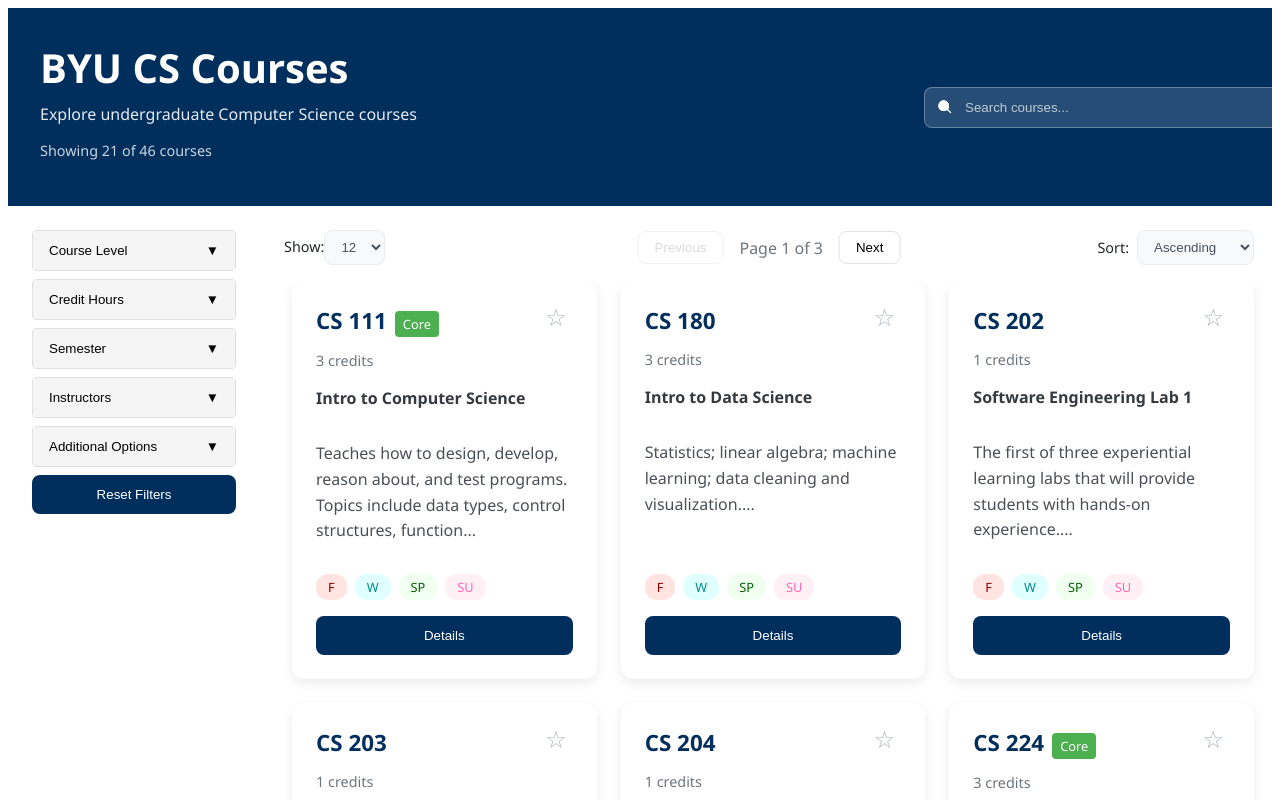
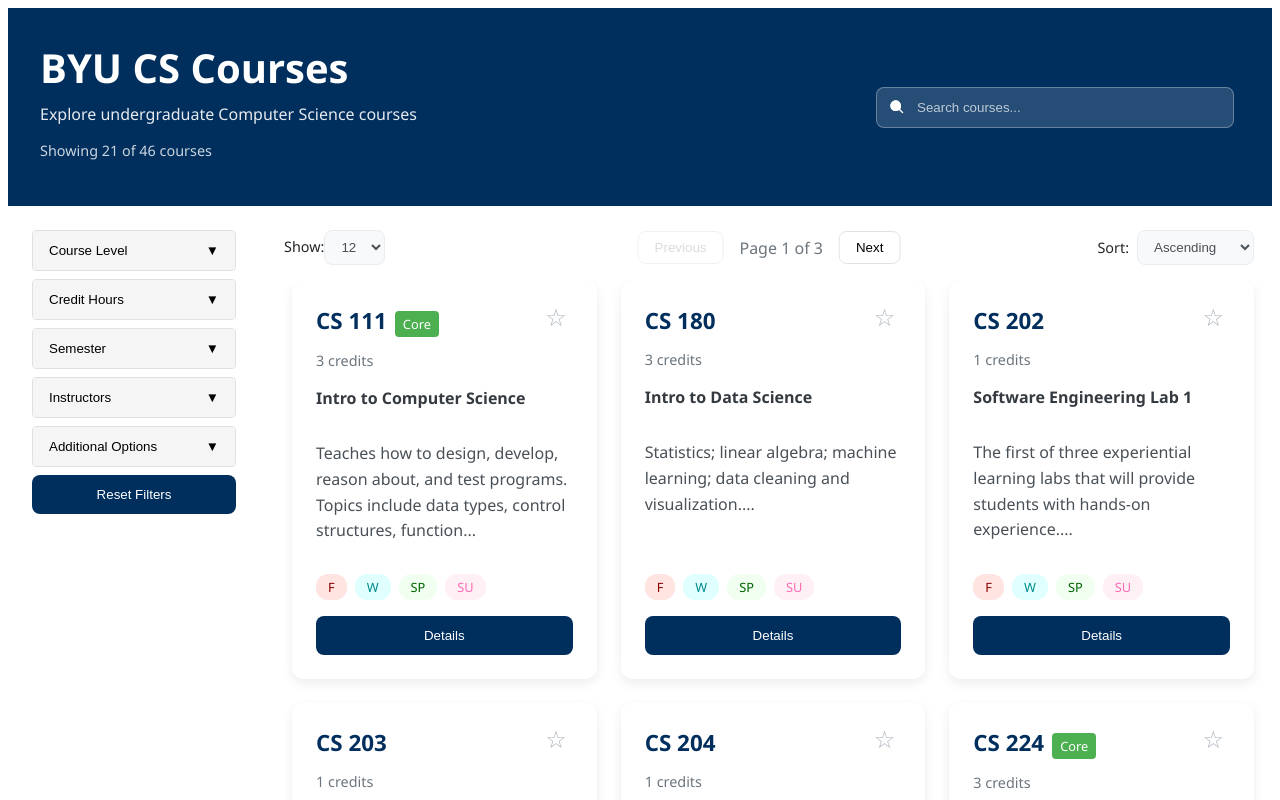
Before and after one commit to nbn1343/P1_Website, a React (Vite) app: page / in a window 1280 px wide. Shown: the top 800 px of the page. Built offline with nearby package versions, Linux system fonts and the light colour scheme.

Commit message:
search bar positioning

```diff
--- a/src/index.css
+++ b/src/index.css
@@ -962,6 +962,10 @@
 
 /* Responsive Adjustments */
 @media (max-width: 1980px) {
+  /* .header-content {
+
+  } */
+
   .three-column-layout {
     grid-template-columns: 240px 1fr 350px;
     padding: 1.5rem;
@@ -969,7 +973,21 @@
   }
 }
 
+@media (max-width: 1680px) {
+  .header .search-container {
+    position: relative;
+    width: 300px;
+    padding-right: 6rem;
+  }
+}
+
 @media (max-width: 1400px) {
+  .header .search-container {
+    position: relative;
+    width: 300px;
+    padding-right: 4rem;
+  }
+
   .three-column-layout {
     grid-template-columns: 220px 1fr 280px;
     gap: 1.5rem;
@@ -978,6 +996,12 @@
 }
 
 @media (max-width: 1200px) {
+  .header .search-container {
+    position: relative;
+    width: 300px;
+    padding-right: 2rem;
+  }
+
   .three-column-layout {
     grid-template-columns: 220px 1fr;
   }
@@ -1002,6 +1026,7 @@
 }
 
 @media (max-width: 768px) {
+
   .three-column-layout {
     grid-template-columns: 1fr;
     padding: 1rem;
```
